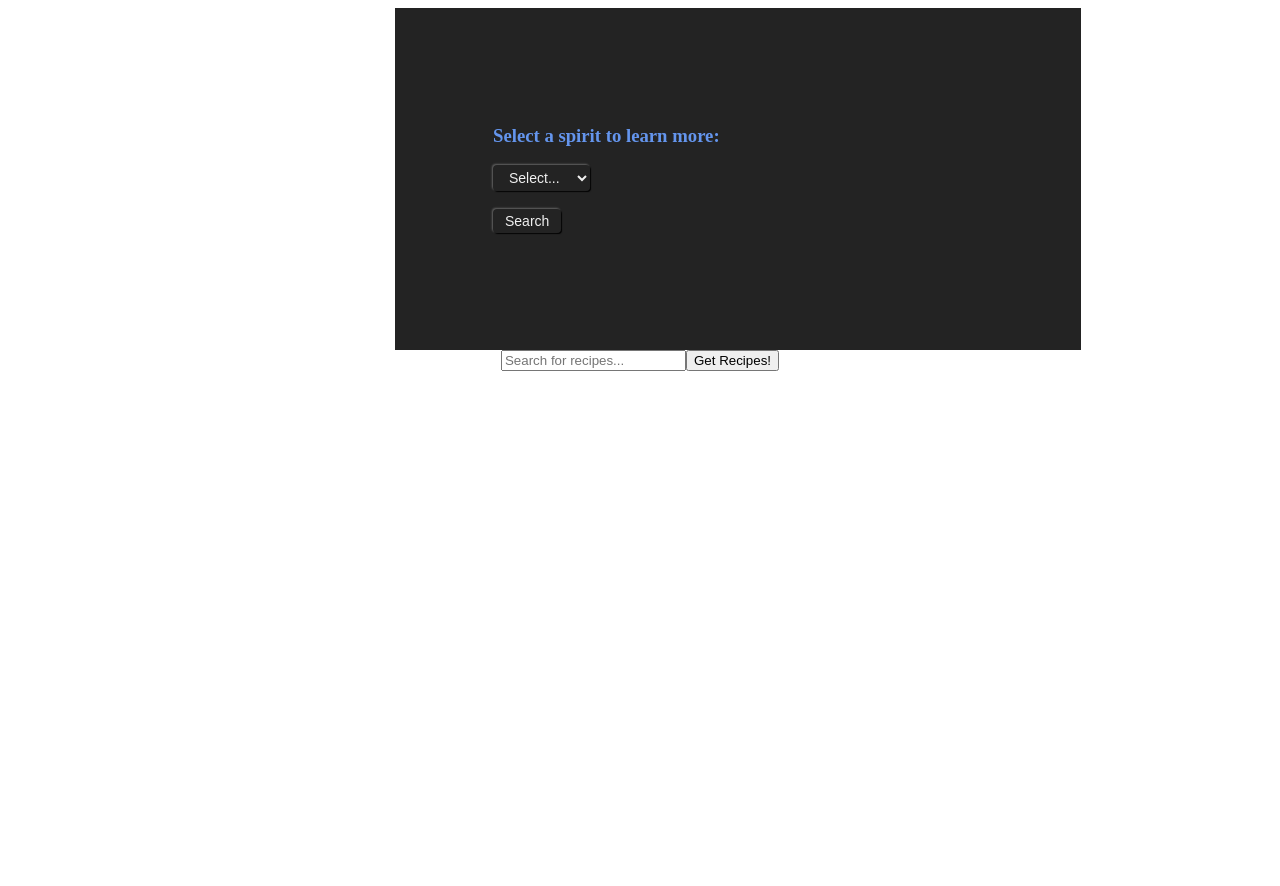
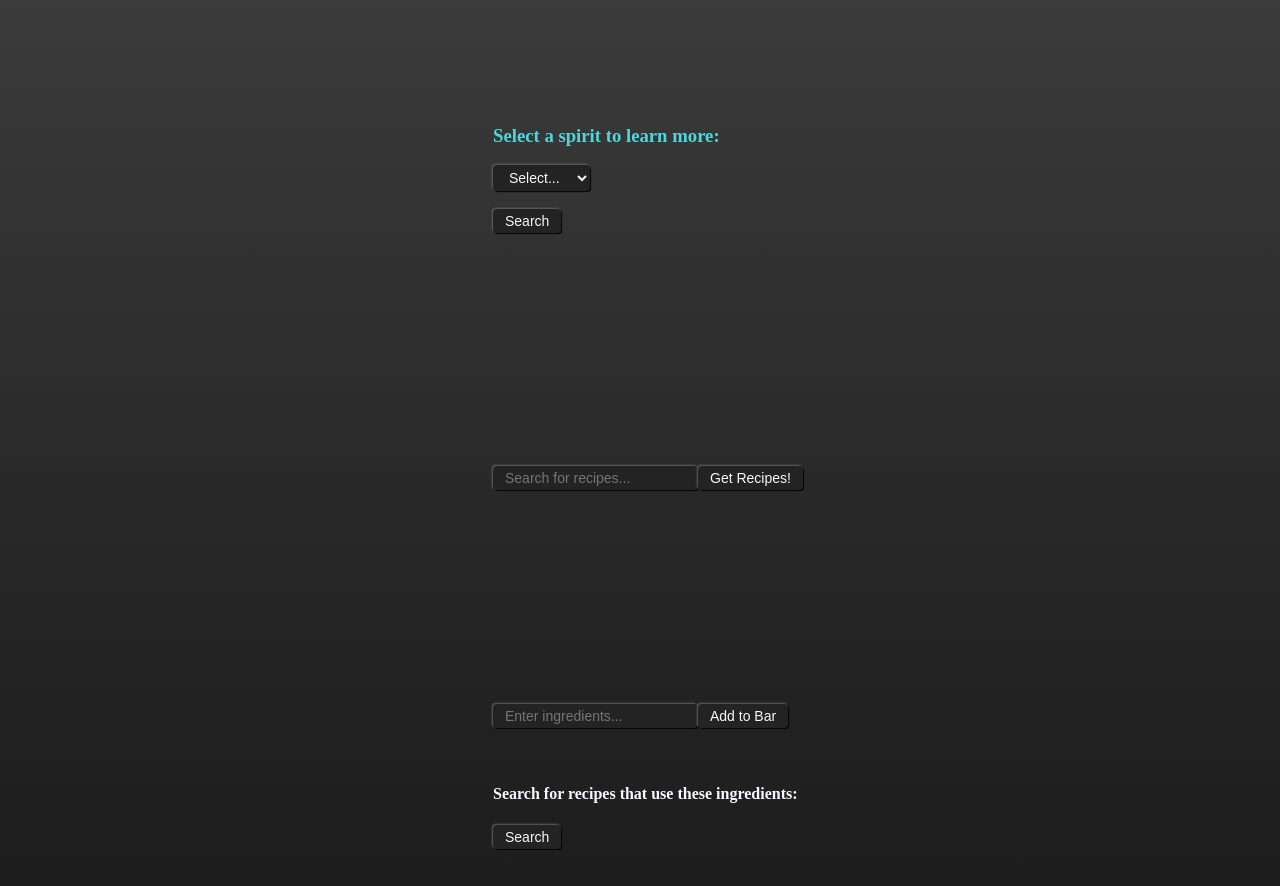
Before and after one commit to The-Senior-Group-2/shaker, a React app: page / in a window 1280 px wide. Shown: the top 886 px of the page. Before the commit the page ends 800 px from the top, so only its background shows below. Built offline with nearby package versions, Linux system fonts and the light colour scheme; the HTML template or start-up script is replaced by a standard one.

Commit message:
some new features added

```diff
--- /dev/null
+++ b/client/src/GlobalStyles.js
@@ -0,0 +1,17 @@
+import { createGlobalStyle } from 'styled-components';
+
+
+
+export default createGlobalStyle`
+body{
+  /* background: rgb(35, 35, 35);
+  color: rgb(240, 240, 240); */
+  background: #1A1A1A;
+  background: -moz-linear-gradient(top, #3B3B3B 0%, #292929 50%, #1A1A1A 100%);
+  background: -webkit-linear-gradient(top, #3B3B3B 0%, #292929 50%, #1A1A1A 100%);
+  background: linear-gradient(to bottom, #3B3B3B 0%, #292929 50%, #1A1A1A 100%);
+}
+*{
+  user-select: none;
+}
+`;
--- /dev/null
+++ b/client/src/components/Bar.jsx
@@ -0,0 +1,134 @@
+import React, { useState } from 'react';
+import styled from 'styled-components';
+
+import MultiSearch from './MultiSearch';
+
+const BarStyle = styled.div`
+  background: inherit;
+  color: ghostwhite;
+  display: flex;
+  flex-flow: column;
+  padding: 20%;
+  width: 490px;
+  button, input{
+    background: rgb(35, 35, 35);
+    color: ghostwhite;
+    font-size: 14px;
+    width: fit-content;
+    padding: 0.25rem 0.75rem;
+    border: none;
+    outline: none;
+    border-radius: 0.25rem;
+    box-shadow: -1px -1px 2px rgba(100,100,100, 1), 1px 1px 1px rgba(0,0,0, 1);
+    :active{
+      box-shadow: -1px -1px 1px rgba(100,100,100, 1), 1px 1px 1px rgba(0,0,0, 1);
+      background: rgb(25, 25, 25);
+    }
+    :hover{
+      box-shadow: -2px -2px 6px rgba(100,100,100, 1), 3px 3px 4px rgba(0,0,0, 1);
+    }
+  };
+  h3{
+    color: cornflowerblue
+  };
+  *{
+    flex-flow: column;
+    align-items: center;
+  }
+`;
+
+// the bar component will have a text form where users enter ingredients, and a button to add them to that user's bar
+// when a user enters ingredient and clicks 'add' button, ingredient will be added to user's bar in database
+const Bar = () => {
+  const [ ingredient, setIngredient ] = useState('');
+  const [ ingredientsList, setIngredientsList ] = useState([]);
+  // const [ showIngredient, setShowIngredient ] = useState(false);
+
+
+  const handleChange = (e) => {
+    const { value } = e.target;
+    setIngredient(value);
+  };
+
+
+  const handleClick = async () => {
+    setIngredientsList((prevList) => {
+      return [ ...prevList, ingredient ];
+    });
+    await setIngredient('');
+  };
+
+
+  const handleKeyDown = (e) => {
+    const { key } = e;
+    key === 'Enter' && handleClick();
+  };
+
+
+  const IngredientsMapComponent = () => {
+    const ingredientsListMap = ingredientsList.map((ingredient, i) => {
+      return (
+        <li
+          key={i}
+          name={ingredient}
+        >
+          {ingredient}
+        </li>
+      );
+    });
+    return ingredientsListMap;
+  };
+
+
+  const BarBanner = () => {
+    if (ingredientsList.length) {
+      return (
+        <label>My Bar:</label>
+      );
+    } else {
+      return (
+        <label></label>
+      );
+    }
+  };
+
+
+  return (
+    <BarStyle>
+      <div>
+        <input
+          type='text'
+          name='ingredient'
+          value={ingredient}
+          placeholder='Enter ingredients...'
+          onChange={handleChange}
+          onKeyDown={handleKeyDown}
+        >
+        </input>
+        <button
+          onClick={handleClick}
+        >
+          Add to Bar
+        </button>
+        <br />
+        <br />
+        <br />
+        <div>
+          <BarBanner />
+          <ul>
+            <IngredientsMapComponent ingredientsList={ingredientsList}/>
+          </ul>
+        </div>
+        <div>
+          <MultiSearch />
+        </div>
+      </div>
+    </BarStyle>
+  );
+};
+
+
+
+
+
+export default Bar;
--- a/client/src/components/Forms.jsx
+++ b/client/src/components/Forms.jsx
@@ -4,17 +4,15 @@ import styled from 'styled-components';
 
 // Styling
 const FormStyles = styled.div`
-  background: rgb(35, 35, 35);
-  color: rgb(240, 240, 240);
+  background: inherit;
+  color: ghostwhite;
   display: flex;
   flex-flow: column;
   padding: 20%;
-  /* align-items: center; */
-  /* margin-top: auto; */
   width: 490px;
   button, select{
     background: rgb(35, 35, 35);
-    color: rgb(240, 240, 240);
+    color: ghostwhite;
     font-size: 14px;
     width: fit-content;
     padding: 0.25rem 0.75rem;
@@ -31,7 +29,7 @@ const FormStyles = styled.div`
     }
   };
   h3{
-    color: cornflowerblue
+    color: #50d6da;
   };
   *{
     flex-flow: column;
@@ -75,6 +73,7 @@ const Forms = () => {
     const result = await axios.get(`https://www.thecocktaildb.com/api/json/v1/1/search.php?i=${strIngredient}`, );
     console.info(result);
     setLiquorDescription({ strDescription: result.data.ingredients[0].strDescription });
+    setHeader(`Information about ${strIngredient}:`);
   };
 
 
@@ -82,21 +81,6 @@ const Forms = () => {
   useEffect(() => {
     setLiquorDescription('');
   }, [strIngredient]);
-
-
-  // will dynamically display the header of the information section; if there is an option selected, the header
-  // will be displayed using that options value; if there is no option, or if the user reselects the default
-  // "Select..." option, no header will be displayed
-  const InfoHeader = () => {
-    strIngredient ?
-      setHeader(`Information about ${strIngredient}:`) :
-      setHeader('');
-    return (
-      <h3>{header}</h3>
-    );
-  };
-
-
 
 
   return (
@@ -129,7 +113,7 @@ const Forms = () => {
           Search
         </button>
         <div>
-          <InfoHeader />
+          <h3>{header}</h3>
           <p
             name='strDescription'
             value={strDescription}
--- /dev/null
+++ b/client/src/components/MultiSearch.jsx
@@ -0,0 +1,24 @@
+// import React, { useState } from 'react';
+import React from 'react';
+
+
+const MultiSearch = (props) => {
+  const item = props;
+
+  return (
+    <div>
+      <h4>Search for recipes that use these ingredients:</h4>
+      <button>Search</button>
+      <p ingredientsList={item.ingredientsList}>
+        {item.ingredientsList}
+      </p>
+    </div>
+  );
+};
+
+
+
+
+
+
+export default MultiSearch;
--- a/client/src/components/Search.jsx
+++ b/client/src/components/Search.jsx
@@ -4,24 +4,47 @@ import styled from 'styled-components';
 
 
 const SearchStyle = styled.div`
+  background: inherit;
+  color: ghostwhite;
+  display: flex;
+  flex-flow: column;
+  column-width: auto;
+  padding: 20%;
+  width: 490px;
+  button, input{
+    background: rgb(35, 35, 35);
+    color: ghostwhite;
+    font-size: 14px;
+    width: fit-content;
+    padding: 0.25rem 0.75rem;
+    border: none;
+    outline: none;
+    border-radius: 0.25rem;
+    box-shadow: -1px -1px 2px rgba(100,100,100, 1), 1px 1px 1px rgba(0,0,0, 1);
+    :active{
+      box-shadow: -1px -1px 1px rgba(100,100,100, 1), 1px 1px 1px rgba(0,0,0, 1);
+      background: rgb(25, 25, 25);
+    }
+    :hover{
+      box-shadow: -2px -2px 6px rgba(100,100,100, 1), 3px 3px 4px rgba(0,0,0, 1);
+    }
+  };
   *{
-    padding: 5%;
+    flex-flow: column;
+    align-items: center;
   }
 `;
 
 
 
 const Search = () => {
-  // searchFor is liquorName as of now
   const [ searchFor, setSearchFor ] = useState('');
-  // const [ buttonClicked, setButtonClicked ] = useState(false);
   const [ searchResults, setSearchResults ] = useState([]);
 
 
   const handleChange = (e) => {
     const { value } = e.target;
     setSearchFor(value);
-    console.info(searchFor);
   };
 
   const handleSearch = async () => {
@@ -38,20 +61,49 @@ const Search = () => {
     }
   };
 
+  // submit your search for list of drinks when enter key is pressed
+  const handleKeyDown = (e) => {
+    const { key } = e;
+    key === 'Enter' ?
+      handleClick() :
+      null;
+  };
+
   const drinkMap = searchResults.map((drink) => {
     return (
       <div
         key={drink.idDrink}
-        style={{ border: '1px solid black' }}
+        style={{
+          border: '2px solid ghostwhite',
+          borderTop: '0px',
+          margin: '5%',
+          alignItems: 'center',
+        }}
       >
-        <img src={drink.strDrinkThumb}/>
-        <p>{drink.strDrink}</p>
+        <img
+          src={drink.strDrinkThumb}
+          style={{
+            display: 'block',
+            border: '2px solid ghostwhite',
+            borderLeft: '0px',
+          }}
+        />
+        {/* CHANGE TO <a> TAG WITH APPROPRIATE HREF */}
+        <p
+          style={{
+            color: '#54e5ea',
+            paddingLeft: '7%',
+            fontSize: '28px',
+            alignContent: 'center'
+          }}
+        >{drink.strDrink}</p>
       </div>
     );
   });
 
 
   return (
+    <SearchStyle>
       <div>
         <input
           type='text'
@@ -59,6 +111,7 @@ const Search = () => {
           value={searchFor}
           placeholder='Search for recipes...'
           onChange={handleChange}
+          onKeyDown={handleKeyDown}
         >
         </input>
         <button
@@ -66,14 +119,13 @@ const Search = () => {
         >
           Get Recipes!
         </button>
-      <SearchStyle>
         <div className='search-result-container'>
           {
             drinkMap
           }
         </div>
+      </div>
     </SearchStyle>
-    </div>
   );
 };
 
--- a/client/src/components/app.jsx
+++ b/client/src/components/app.jsx
@@ -1,8 +1,9 @@
 import React, { Component } from 'react';
 import styled from 'styled-components';
 
-import FormsContainer from './FormsContainer.jsx';
-import Search from './Search.jsx';
+import FormsContainer from './FormsContainer';
+import Search from './Search';
+import Bar from './Bar';
 
 const AppStyles = styled.div`
   display: flex;
@@ -27,8 +28,13 @@ class App extends Component {
           {/* <h1>Shaker</h1> */}
           <FormsContainer />
         </div>
+        <br/>
         <div className='recipe-search'>
           <Search />
+        </div>
+        <br/>
+        <div className='recipe-result'>
+          <Bar />
         </div>
       </AppStyles>
     );
--- a/client/src/index.jsx
+++ b/client/src/index.jsx
@@ -1,5 +1,10 @@
 import React from 'react';
 import ReactDOM from 'react-dom';
 import App from './components/app.jsx';
+import GlobalStyles from './GlobalStyles.js';
 
-ReactDOM.render(<App />, document.getElementById('app'));
+ReactDOM.render(
+  <React.Fragment>
+    <GlobalStyles />
+    <App />
+  </React.Fragment>, document.getElementById('app'));
--- a/package.json
+++ b/package.json
@@ -10,8 +10,6 @@
     "eslint-plugin-node": "^11.1.0",
     "express": "^4.17.1",
     "react": "^17.0.2",
-    "react-hook-form": "^7.0.0",
-    "react-select": "^4.3.0",
     "styled-components": "^5.2.3"
   },
   "devDependencies": {
```
Also changed, not shown: client/src/components/Recipes.jsx (added, +63 -0 lines), 1 other file (tests, documents, lock files or other folders). Lines whose indentation alone changed are shown as unchanged.
